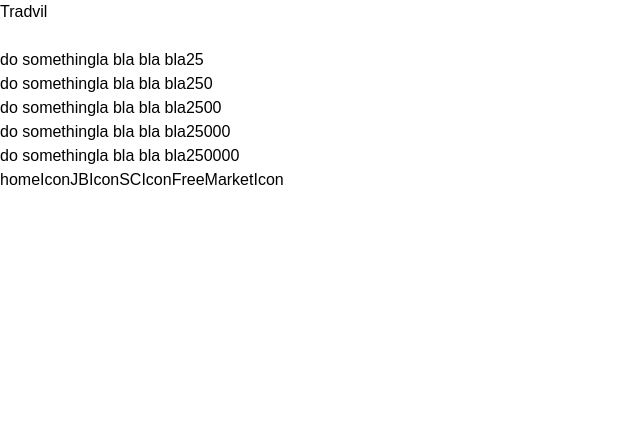
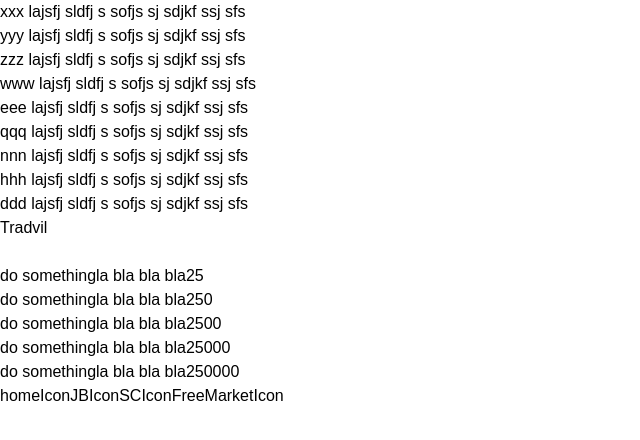
Before and after one commit to Abonsama/tradvil, a Next.js app: page /jobsPage in a window 1280 px wide. Shown: the top 440 px of the page, without its empty margins (0-640 px from the left). Built offline with nearby package versions, Linux system fonts and the light colour scheme.

Commit message:
Fix:set the functionality of social button

```diff
--- a/app/messages.tsx
+++ b/app/messages.tsx
@@ -1,7 +1,60 @@
 
 export default function MessagesButton(){
+    function getData(){
+        let fetchData=[
+            {
+                name:"xxx",
+                lastMessage:" lajsfj sldfj s  sofjs sj sdjkf ssj sfs"
+            },
+            {
+                name:"yyy",
+                lastMessage:" lajsfj sldfj s  sofjs sj sdjkf ssj sfs"
+            },
+            {
+                name:"zzz",
+                lastMessage:" lajsfj sldfj s  sofjs sj sdjkf ssj sfs"
+            },
+            {
+                name:"www",
+                lastMessage:" lajsfj sldfj s  sofjs sj sdjkf ssj sfs"
+            },
+            {
+                name:"eee",
+                lastMessage:" lajsfj sldfj s  sofjs sj sdjkf ssj sfs"
+            },
+            {
+                name:"qqq",
+                lastMessage:" lajsfj sldfj s  sofjs sj sdjkf ssj sfs"
+            },
+            {
+                name:"nnn",
+                lastMessage:" lajsfj sldfj s  sofjs sj sdjkf ssj sfs"
+            },
+            {
+                name:"hhh",
+                lastMessage:" lajsfj sldfj s  sofjs sj sdjkf ssj sfs"
+            },
+            {
+                name:"ddd",
+                lastMessage:" lajsfj sldfj s  sofjs sj sdjkf ssj sfs"
+            },
+        ]
+            return (
+                <ul>
+                    {fetchData.map((i) => (
+                    <li key={`${i.name}`}><button>
+                        <span>{i.name}</span>
+                        <span>{i.lastMessage}</span>
+                    </button>
+                    </li>
+                    ))}
+                    </ul>
+                );
+            }
     return(
-        <aside></aside>
+        <aside className="social">
+            {getData()}
+        </aside>
     )
 }
 /*
```
